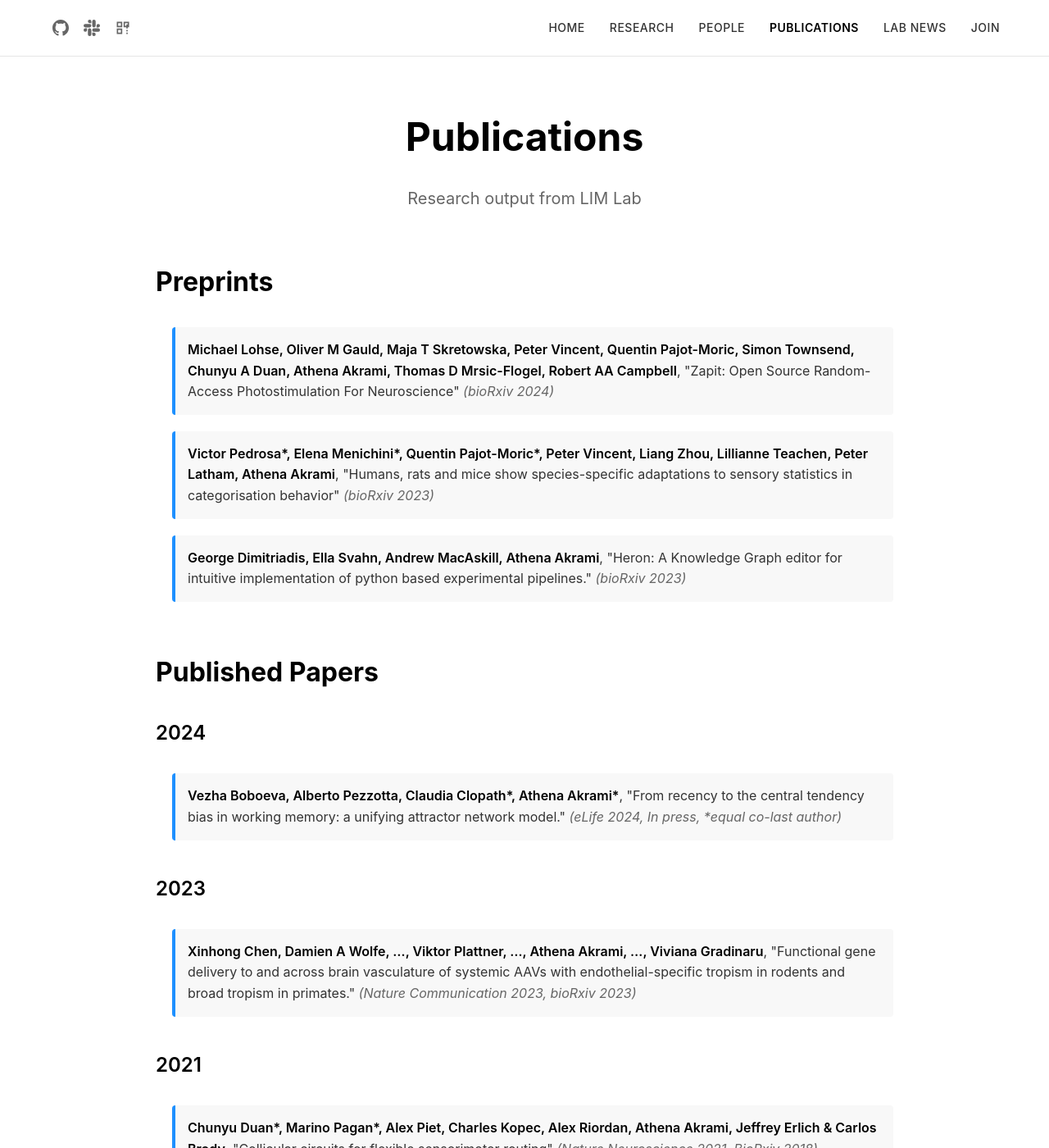
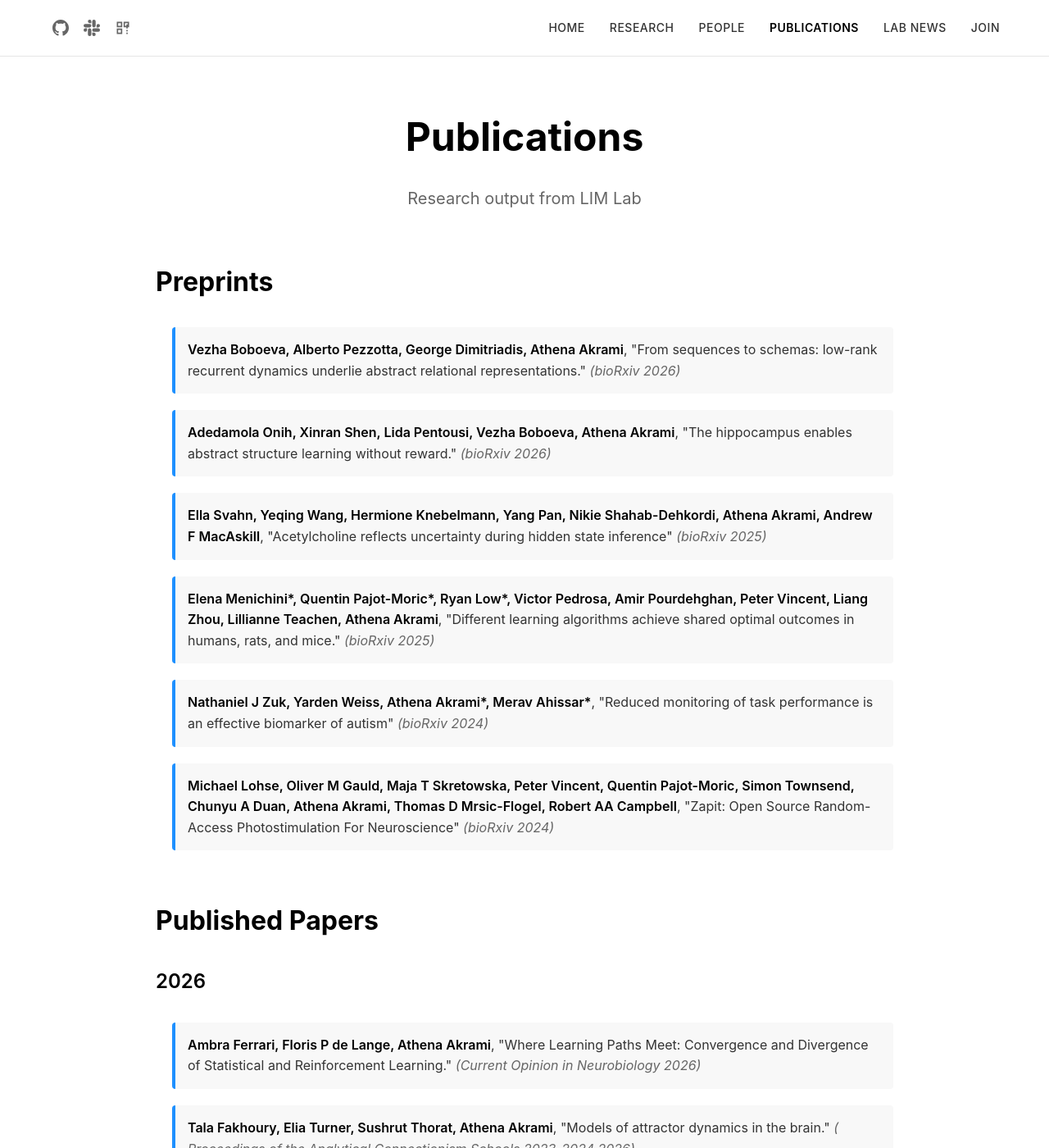
Before and after one commit to LIMLabSWC/limlabswc.github.io, a Jekyll site: the page built from publications/index.md, in a window 1280 px wide and 1400 px high. Shown: the whole window at 82% size. Built offline with Jekyll 4.4.1, drawn with Linux system fonts in a browser that asks for light colours; some of the changed text lies outside the part shown.

Commit message:
Update publications.yml

```diff
--- a/_data/publications.yml
+++ b/_data/publications.yml
@@ -1,30 +1,73 @@
 preprints:
+  - authors: "Vezha Boboeva, Alberto Pezzotta, George Dimitriadis, Athena Akrami"
+    title: "From sequences to schemas: low-rank recurrent dynamics underlie abstract relational representations."
+    journal: "bioRxiv"
+    year: 2026
+    url: "https://www.biorxiv.org/content/10.64898/2026.04.10.717706v1.full"
+
+  - authors: "Adedamola Onih, Xinran Shen, Lida Pentousi, Vezha Boboeva, Athena Akrami"
+    title: "The hippocampus enables abstract structure learning without reward."
+    journal: "bioRxiv"
+    year: 2026
+    url: "https://www.biorxiv.org/content/10.64898/2026.02.14.705916v1.full"
+
+  - authors: "Ella Svahn, Yeqing Wang, Hermione Knebelmann, Yang Pan, Nikie Shahab-Dehkordi, Athena Akrami, Andrew F MacAskill"
+    title: "Acetylcholine reflects uncertainty during hidden state inference"
+    journal: "bioRxiv"
+    year: 2025
+    url: "https://www.biorxiv.org/content/10.1101/2025.11.12.688036v1.full"
+
+  - authors: "Elena Menichini*, Quentin Pajot-Moric*, Ryan Low*, Victor Pedrosa, Amir Pourdehghan, Peter Vincent, Liang Zhou, Lillianne Teachen, Athena Akrami"
+    title: "Different learning algorithms achieve shared optimal outcomes in humans, rats, and mice."
+    journal: "bioRxiv"
+    year: 2025
+    note: "*equal co-first author"
+    url: "https://www.biorxiv.org/content/10.1101/2023.01.30.526119v2.full"
+
+  - authors: "Nathaniel J Zuk, Yarden Weiss, Athena Akrami*, Merav Ahissar*"
+    title: "Reduced monitoring of task performance is an effective biomarker of autism"
+    journal: "bioRxiv"
+    year: 2024
+    note: "*equal co-last author"
+    url: "https://www.biorxiv.org/content/10.1101/2024.07.23.604831v4.full"
+
   - authors: "Michael Lohse, Oliver M Gauld, Maja T Skretowska, Peter Vincent, Quentin Pajot-Moric, Simon Townsend, Chunyu A Duan, Athena Akrami, Thomas D Mrsic-Flogel, Robert AA Campbell"
     title: "Zapit: Open Source Random-Access Photostimulation For Neuroscience"
     journal: "bioRxiv"
     year: 2024
     url: "https://www.biorxiv.org/content/10.1101/2024.03.25.586688v1"
 
-  - authors: "Victor Pedrosa*, Elena Menichini*, Quentin Pajot-Moric*, Peter Vincent, Liang Zhou, Lillianne Teachen, Peter Latham, Athena Akrami"
-    title: "Humans, rats and mice show species-specific adaptations to sensory statistics in categorisation behavior"
-    journal: "bioRxiv"
-    year: 2023
-    url: "https://www.biorxiv.org/content/10.1101/2023.09.07.556694v2"
+published:
+  - authors: "Ambra Ferrari, Floris P de Lange, Athena Akrami"
+    title: "Where Learning Paths Meet: Convergence and Divergence of Statistical and Reinforcement Learning."
+    journal: "Current Opinion in Neurobiology"
+    year: 2026
+    url: "https://www.sciencedirect.com/science/article/pii/S0959438826000176"
+
+  - authors: "Tala Fakhoury, Elia Turner, Sushrut Thorat, Athena Akrami"
+    title: "Models of attractor dynamics in the brain."
+    journal: " Proceedings of the Analytical Connectionism Schools 2023-2024"
+    year: 2026
+    url: "https://arxiv.org/abs/2505.01098"
 
   - authors: "George Dimitriadis, Ella Svahn, Andrew MacAskill, Athena Akrami"
     title: "Heron: A Knowledge Graph editor for intuitive implementation of python based experimental pipelines."
-    journal: "bioRxiv"
-    year: 2023
-    url: "https://www.biorxiv.org/content/10.1101/2023.10.03.560678v1"
+    journal: "eLife"
+    year: 2025
+    url: "https://elifesciences.org/articles/91915"
 
-published:
   - authors: "Vezha Boboeva, Alberto Pezzotta, Claudia Clopath*, Athena Akrami*"
-    title: "From recency to the central tendency bias in working memory: a unifying attractor network model."
+    title: "Unifying network model links recency and central tendency biases in working memory."
     journal: "eLife"
     year: 2024
-    status: "In press"
     note: "*equal co-last author"
     url: "https://elifesciences.org/articles/86725"
+
+  - authors: "Mattias Horan, Daniel Regester, Cristina Mazuski, Thomas Jahans-Price, Shanice Bailey, Emmett Thompson, Zuzanna Slonina, Viktor Plattner, Elena Menichini, Irmak Toksöz, Sandra Romero Pinto, Mark Burrell, Isabella Varsavsky, Henry WP Dalgleish, Célian Bimbard, Anna Lebedeva, Marius Bauza, Francesca Cacucci, Thomas Wills, Athena Akrami, Julija Krupic, Marcus Stephenson-Jones, Caswell Barry, Neil Burgess, John O’Keefe, Yoh Isogai"
+    title: "Repix: reliable, reusable, versatile chronic Neuropixels implants using minimal components."
+    journal: "eLife"
+    year: 2024
+    url: "https://elifesciences.org/reviewed-preprints/98977"
 
   - authors: "Xinhong Chen, Damien A Wolfe, …, Viktor Plattner, …, Athena Akrami, …, Viviana Gradinaru"
     title: "Functional gene delivery to and across brain vasculature of systemic AAVs with endothelial-specific tropism in rodents and broad tropism in primates."
```
